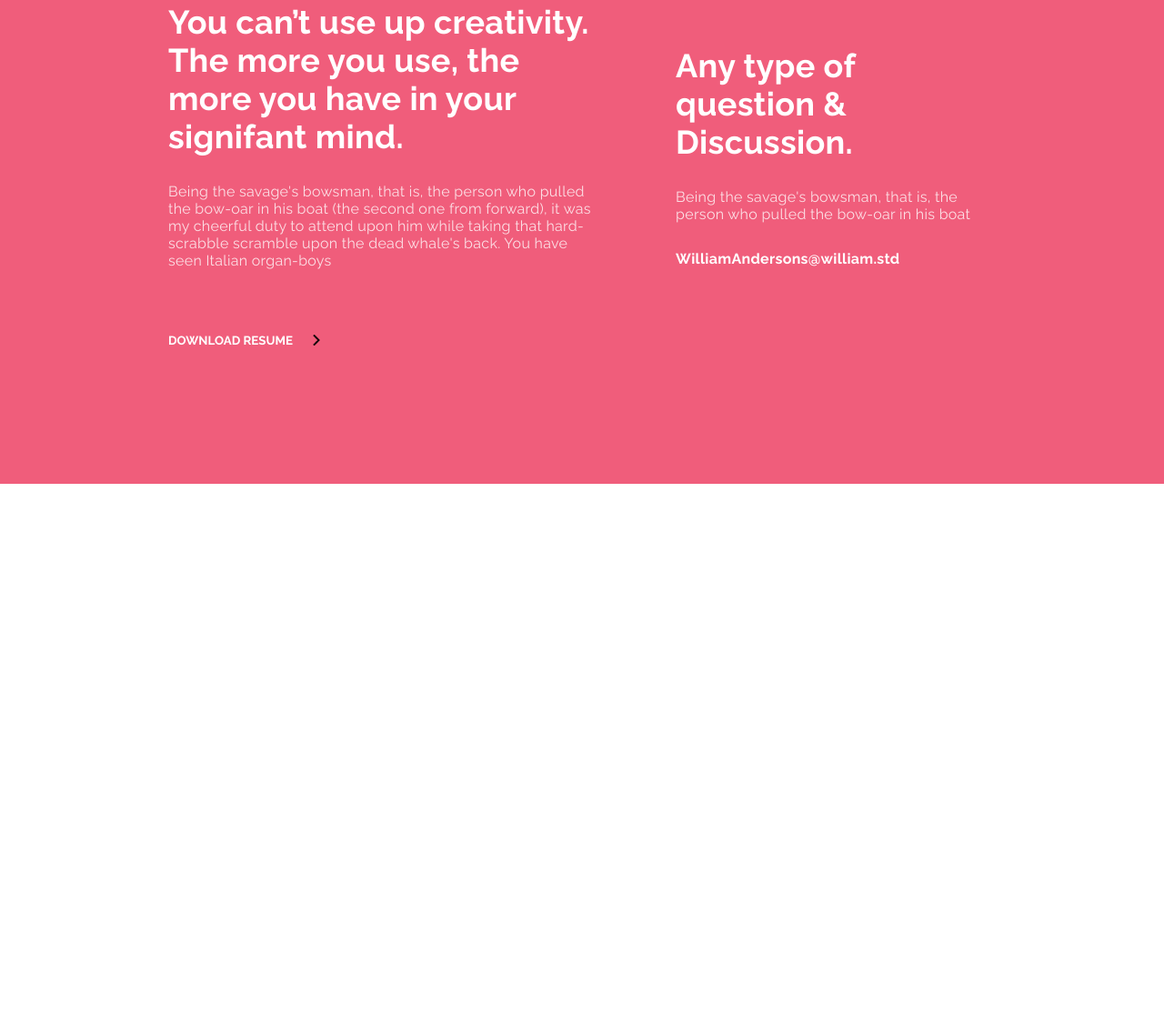
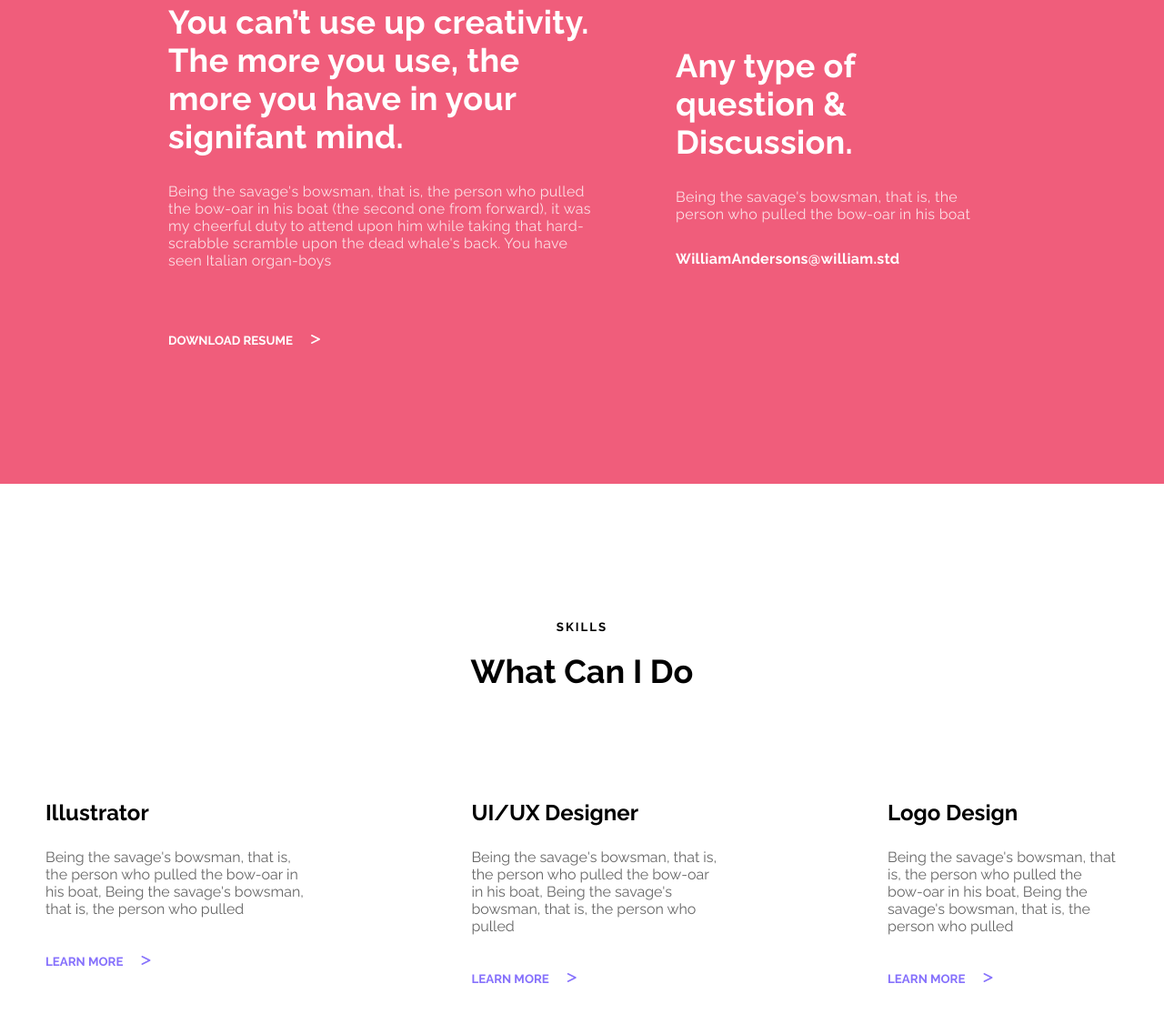
Before and after one commit to Misskhat/portfolioWebsiteTemplate_OYA, a plain HTML site: page portfolioWebsiteTemplate_OYA/index.html in a window 1280 px wide. Shown: the part 1072-2209 px from the top of the page at 91% size. Before the commit the page ends 1644 px from the top, so only its background shows below. Drawn offline with Linux system fonts and the light colour scheme.

Commit message:
services and skill section complete

```diff
--- a/portfolioWebsiteTemplate_OYA/index.html
+++ b/portfolioWebsiteTemplate_OYA/index.html
@@ -6,6 +6,7 @@
     <meta name="viewport" content="width=device-width, initial-scale=1.0">
     <title>Personal Portfolio Website Template</title>
     <link rel="stylesheet" href="./styleSheet/style.css">
+    <script src="https://kit.fontawesome.com/33eeefb22c.js" crossorigin="anonymous"></script>
 </head>
 
 <body>
@@ -39,8 +40,7 @@
                 <div class="hero_button" style="display: flex;">
                     <button class="hireMe">HIRE ME</button>
                     <button style="display: flex; justify-content: center; align-items: center; gap: 20px;"
-                        class="downloadResume">DOWNLOAD RESUME <img src="./images/right-arrow.png" alt=""
-                            style="width: 12px; color: #8671FC;"></button>
+                        class="downloadResume">DOWNLOAD RESUME <i class="fa-solid fa-greater-than"></i></button>
                 </div>
             </div>
             <div class="hero_two"><img src="./images/heroPhoto.jpg" alt=""></div>
@@ -60,8 +60,7 @@
                         upon the dead whale's back. You have seen Italian organ-boys
                     </p>
                     <button style="display: flex; justify-content: center; align-items: center; gap: 20px;"
-                        class="downloadResume">DOWNLOAD RESUME <img src="./images/right-arrow.png" alt=""
-                            style="width: 12px; color: #8671FC;">
+                        class="downloadResume">DOWNLOAD RESUME <i class="fa-solid fa-greater-than"></i>
                     </button>
                 </div>
                 <div class="about_two">
@@ -75,6 +74,40 @@
                 </div>
             </div>
         </section>
+        <section id="services">
+            <div class="service_container">
+                <div class="service_container_text">
+                    <h5>SKILLS</h5>
+                    <h3>What Can I Do</h3>
+                </div>
+                <div class="work_info">
+                    <div class="illustrator">
+                        <h4>Illustrator</h4>
+                        <p>Being the savage's bowsman, that is, the person who pulled the bow-oar in his boat, Being the
+                            savage's bowsman, that is, the person who pulled</p>
+                        <button
+                            style="display: flex; align-items: center; gap: 20px; background: none; border: none; font-weight: 700;">LEARN
+                            MORE <i class="fa-solid fa-greater-than"></i></button>
+                    </div>
+                    <div class="ui_ux">
+                        <h4>UI/UX Designer</h4>
+                        <p>Being the savage's bowsman, that is, the person who pulled the bow-oar in his boat, Being the
+                            savage's bowsman, that is, the person who pulled</p>
+                        <button
+                            style="display: flex; align-items: center; gap: 20px; background: none; border: none; font-weight: 700;">LEARN
+                            MORE <i class="fa-solid fa-greater-than"></i></button>
+                    </div>
+                    <div class="logo">
+                        <h4>Logo Design</h4>
+                        <p>Being the savage's bowsman, that is, the person who pulled the bow-oar in his boat, Being the
+                            savage's bowsman, that is, the person who pulled</p>
+                        <button
+                            style="display: flex; align-items: center; gap: 20px; background:none; border: none; font-weight: 700;">LEARN
+                            MORE <i class="fa-solid fa-greater-than"></i></button>
+                    </div>
+                </div>
+            </div>
+        </section>
     </main>
 </body>
 
--- a/portfolioWebsiteTemplate_OYA/styleSheet/style.css
+++ b/portfolioWebsiteTemplate_OYA/styleSheet/style.css
@@ -1,6 +1,6 @@
-@import url('https://fonts.googleapis.com/css2?family=Montserrat:ital,wght@0,100..900;1,100..900&family=Raleway:ital,wght@0,100..900;1,100..900&display=swap');
+@import url("https://fonts.googleapis.com/css2?family=Montserrat:ital,wght@0,100..900;1,100..900&family=Raleway:ital,wght@0,100..900;1,100..900&display=swap");
 
-*{
+* {
   margin: 0;
   padding: 0;
   font-family: "Raleway", sans-serif;
@@ -8,7 +8,7 @@
 
 /* navbar style section start */
 
-.navbar{
+.navbar {
   margin: 70px auto;
   max-width: 1440px;
   display: flex;
@@ -16,18 +16,18 @@
   align-items: center;
 }
 
-.navbar a{
+.navbar a {
   text-decoration: none;
   color: black;
 }
 
-.nav_one p{
-    color: #8671FC;
+.nav_one p {
+  color: #8671fc;
   font-weight: 700;
   font-size: 18px;
 }
 
-.nav_two{
+.nav_two {
   display: flex;
   align-items: center;
   gap: 20px;
@@ -35,14 +35,14 @@
   font-weight: 700;
 }
 
-.nav_two a:hover{
-    color: #8671FC;
-    border-bottom: 1px solid #8671FC;;
+.nav_two a:hover {
+  color: #8671fc;
+  border-bottom: 1px solid #8671fc;
 }
 
 /* navbar style section end */
 
-.hero{
+.hero {
   margin: 0 auto;
   max-width: 1440px;
   display: flex;
@@ -50,22 +50,22 @@
   align-items: center;
 }
 
-.hero_one{
+.hero_one {
   max-width: 475px;
 }
 
-.hero_one h1{
+.hero_one h1 {
   padding: 20px 0;
   font-size: 72px;
 }
-.hero_one p{
+.hero_one p {
   padding-bottom: 50px;
   color: #838383;
 }
 
-.hireMe{
+.hireMe {
   color: white;
-    background-color: #8671FC;
+  background-color: #8671fc;
   padding: 20px 40px;
   border: none;
   font-weight: 700;
@@ -73,15 +73,14 @@
   margin-right: 40px;
 }
 
-.downloadResume{
+.downloadResume {
   border: none;
   background: none;
-    color: #8671FC;
+  color: #8671fc;
   font-weight: 700;
 }
 
-
-.hero_two img{
+.hero_two img {
   height: 639px;
   width: 639px;
   border-radius: 50%;
@@ -90,13 +89,13 @@
 }
 /* hero section end */
 
-#about{
-    background: #F05D7B;
+#about {
+  background: #f05d7b;
   color: white;
   max-height: 722px;
 }
 
-.about-container{
+.about-container {
   max-width: 1440px;
   margin: 40px auto;
   display: flex;
@@ -106,48 +105,137 @@
   padding: 150px 185px;
 }
 
-.about_one{
+.about_one {
   letter-spacing: 0.3px;
   width: 560px;
 }
 
-.about_one h4{
+.about_one h4 {
   letter-spacing: 2px;
   font-size: 18px;
   margin-bottom: 20px;
 }
-.about_one h3{
+.about_one h3 {
   font-size: 36px;
   margin-bottom: 30px;
 }
 
-.about_one p{
+.about_one p {
   opacity: 0.8;
   margin-bottom: 70px;
 }
 
-.about_one > .downloadResume{
+.about_one > .downloadResume {
   color: white;
 }
 
-.about_two{
+.about_two {
   letter-spacing: 0.3px;
   width: 421px;
 }
 
-.about_two h3{
+.about_two h3 {
   font-size: 36px;
   margin-bottom: 30px;
 }
 
-.description{
+.description {
   opacity: 0.8;
   margin-bottom: 30px;
 }
 
-.email{
+.email {
   color: white;
   font-weight: 700;
 }
 
 /* about section end */
+
+.service_container {
+  margin: 150px auto;
+  max-width: 1440px;
+}
+
+.service_container_text {
+  text-align: center;
+}
+
+.service_container h5 {
+  letter-spacing: 2px;
+  margin-bottom: 20px;
+}
+
+.service_container h3 {
+  font-size: 36px;
+  margin-bottom: 70px;
+}
+
+.work_info {
+  display: grid;
+  grid-template-columns: auto auto auto;
+  gap: 80px;
+}
+
+.illustrator {
+  padding: 50px;
+  transition-duration: 0.2s;
+}
+
+.illustrator > h4 {
+  font-size: 24px;
+  margin-bottom: 25px;
+}
+
+.illustrator p {
+  opacity: 0.6;
+  margin-bottom: 40px;
+}
+
+.illustrator button {
+  color: #8671fc;
+}
+
+.ui_ux {
+  padding: 50px;
+  transition-duration: 0.2s;
+}
+
+.ui_ux h4 {
+  font-size: 24px;
+  margin-bottom: 25px;
+}
+
+.ui_ux p {
+  opacity: 0.6;
+  margin-bottom: 40px;
+}
+
+.ui_ux button {
+  color: #8671fc;
+}
+
+.logo {
+  padding: 50px;
+  transition-duration: 0.2s;
+}
+
+.logo h4 {
+  font-size: 24px;
+  margin-bottom: 25px;
+}
+
+.logo p {
+  opacity: 0.6;
+  margin-bottom: 40px;
+}
+
+.logo button {
+  color: #8671fc;
+}
+
+.illustrator:hover,
+.ui_ux:hover,
+.logo:hover, button:hover {
+  background-color: #f05d7b;
+  color: white;
+}
```
Lines whose indentation alone changed are shown as unchanged.
